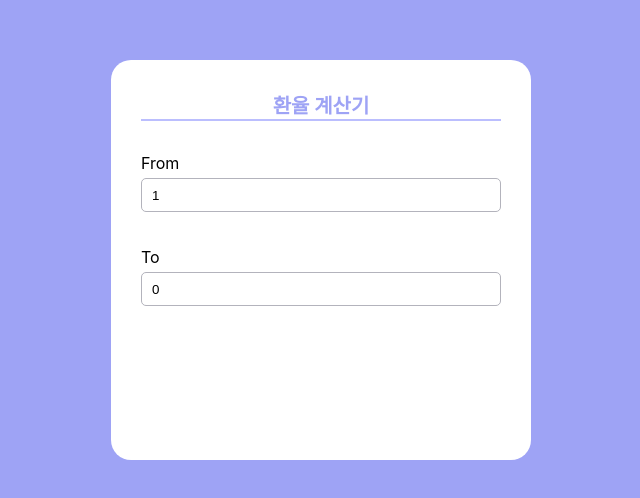
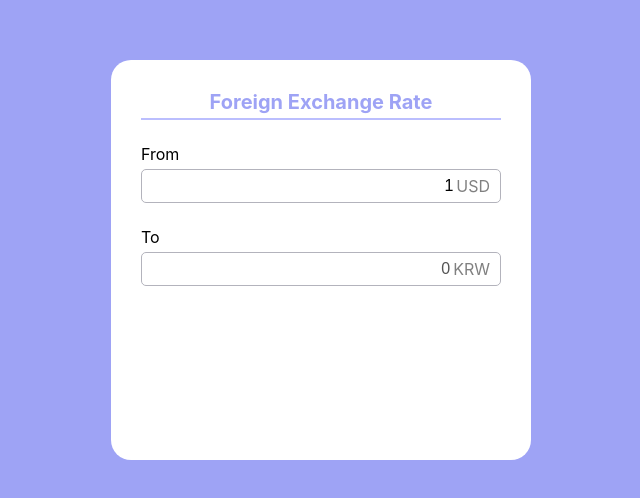
Before and after one commit to yoonikjyoon/currency-converter, a React (Create React App) app: page / in a window 1280 px wide. Shown: the part 140-638 px from the top of the page, without its empty margins (319-959 px from the left). Built offline with nearby package versions, Linux system fonts and the light colour scheme; no server answers.

Commit message:
updated path

```diff
--- a/src/App.js
+++ b/src/App.js
@@ -1,4 +1,4 @@
-import InputText from "./components/InputText";
+import Converter from "./components/pages/Converter";
 import styled from "styled-components";
 import { colors } from "./constants/colors";
 
@@ -6,7 +6,7 @@ function App() {
   return (
     <Container>
       <MainWrap>
-        <InputText />
+        <Converter />
       </MainWrap>
     </Container>
   );
--- a/src/components/CurrencySelect.jsx
+++ b/src/components/molecuels/CurrencySelect.jsx
@@ -1,10 +1,10 @@
 import React, { useEffect } from "react";
 import styled from "styled-components";
 import DropdownList from "./DropdownList";
-import { onlyNumber } from "../utils/number";
-import { colors } from "../constants/colors";
-import { useApiContext } from "../context/ApiContext";
-import useDebounce from "../hooks/useDebounce";
+import { onlyNumber } from "../../utils/number";
+import { colors } from "../../constants/colors";
+import { useApiContext } from "../../context/ApiContext";
+import useDebounce from "../../hooks/useDebounce";
 
 export default function CurrencySelect({ queryKey }) {
   const { currency, value, setAmount } = useApiContext();
@@ -19,11 +19,7 @@ export default function CurrencySelect({ queryKey }) {
         .getCurrency(value.from.code, value.to.code, value.from.amount)
         .then((res) => setAmount("to", res.result));
     }
-    // if (queryKey === "to") {
-    //   currency
-    //     .getCurrency(value.to.code, value.from.code, value.to.amount)
-    //     .then((res) => setAmount("from", res.result));
-    // }
+    // eslint-disable-next-line react-hooks/exhaustive-deps
   }, [debouncedNumber, value.from.code, value.to.code]);
 
   return (
@@ -36,12 +32,19 @@ export default function CurrencySelect({ queryKey }) {
             queryKey === "from" ? value.from.description : value.to.description
           }
         />
-        <StyledInput
-          type="text"
-          value={queryKey === "from" ? value.from.amount : value.to.amount || 0}
-          maxLength={15}
-          onChange={(e) => setAmount(queryKey, onlyNumber(e.target.value))}
-        />
+        <StyledInputWrap>
+          <StyledInput
+            type="text"
+            value={
+              queryKey === "from" ? value.from.amount : value.to.amount || 0
+            }
+            maxLength={15}
+            onChange={(e) => setAmount(queryKey, onlyNumber(e.target.value))}
+            autoFocus={queryKey === "from"}
+            disabled={queryKey === "to"}
+          />
+          <p>{queryKey === "from" ? value.from.code : value.to.code}</p>
+        </StyledInputWrap>
       </StyledSelectWrap>
     </div>
   );
@@ -52,8 +55,20 @@ const StyledSelectWrap = styled.div`
   border-radius: 5px;
   margin-top: 5px;
 `;
+const StyledInputWrap = styled.div`
+  height: 2rem;
+  display: flex;
+  align-items: center;
+  justify-content: end;
+  padding: 0px 10px;
+  font-size: var(--font-base);
+  & > p {
+    color: gray;
+  }
+`;
 const StyledInput = styled.input`
-  width: inherit;
-  height: 2rem;
-  padding: 0px 10px;
+  width: 100%;
+  text-align: end;
+  margin-right: 3px;
+  font-size: var(--font-base);
 `;
--- a/src/components/DropdownList.jsx
+++ b/src/components/molecuels/DropdownList.jsx
@@ -1,9 +1,9 @@
 import React, { useState } from "react";
 import styled from "styled-components";
-import { colors } from "../constants/colors";
-import Icon from "./atoms/Icon";
+import { colors } from "../../constants/colors";
+import Icon from "../atoms/Icon";
 import { useQuery } from "@tanstack/react-query";
-import { useApiContext } from "../context/ApiContext";
+import { useApiContext } from "../../context/ApiContext";
 
 export default function DropdownList({ queryKey, defaultLabel }) {
   const [isActive, setIsActive] = useState(false);
@@ -38,13 +38,7 @@ export default function DropdownList({ queryKey, defaultLabel }) {
                     }
                     onClick={() => onSelected(item.code, item.description)}
                   >
-                    <StyledSelectText>
-                      {item.description}
-                      {/* {`${item.description}(${
-                    item.description.lastIndexOf(" ") > 0 &&
-                    item.description.substr(item.description.lastIndexOf(" "))
-                  })`} */}
-                    </StyledSelectText>
+                    <StyledSelectText>{item.description}</StyledSelectText>
                   </StyledSelect>
                 );
               })}
--- a/src/components/InputText.jsx
+++ b/src/components/pages/Converter.jsx
@@ -1,13 +1,13 @@
 import React from "react";
 import styled from "styled-components";
-import { colors } from "../constants/colors";
-import CurrencySelect from "./CurrencySelect";
+import { colors } from "../../constants/colors";
+import CurrencySelect from "../molecuels/CurrencySelect";
 
-export default function InputText() {
+export default function Converter() {
   return (
     <>
       <Container>
-        <StyledHeader> 환율 계산기 </StyledHeader>
+        <StyledHeader> Foreign Exchange Rate</StyledHeader>
         <CurrencySelect queryKey="from" />
         <CurrencySelect queryKey="to" />
       </Container>
@@ -18,7 +18,7 @@ export default function InputText() {
 const Container = styled.div`
   display: grid;
   grid-template-rows: 1fr 2fr 2fr;
-  grid-gap: 2rem;
+  grid-gap: 1.5rem;
 `;
 const StyledHeader = styled.div`
   border-bottom: 2px solid ${colors.lightLavender};
```
